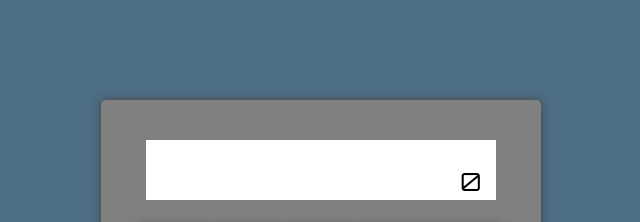
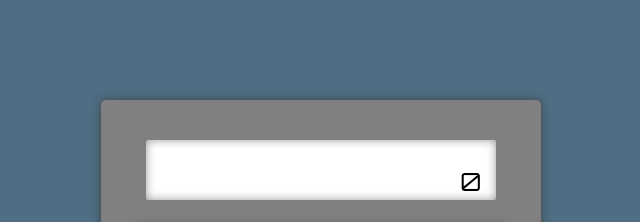
Before and after one commit to codefu-chivy/javascript-calculator, a website built with webpack: page index.html in a window 1280 px wide. Shown: the top 222 px of the page, 319-959 px from the left. Built offline with nearby package versions, Linux system fonts and the light colour scheme.

Commit message:
add box shadow to output

```diff
--- a/src/styles/styles.css
+++ b/src/styles/styles.css
@@ -24,6 +24,8 @@ body {
     margin-top: 40px;
     margin-bottom: 20px;
     height: 60px;
+    box-shadow: inset 0 0 10px #989898;
+    border-radius: 3px;
 }
 #operations, #op {
     text-align: right;
```
